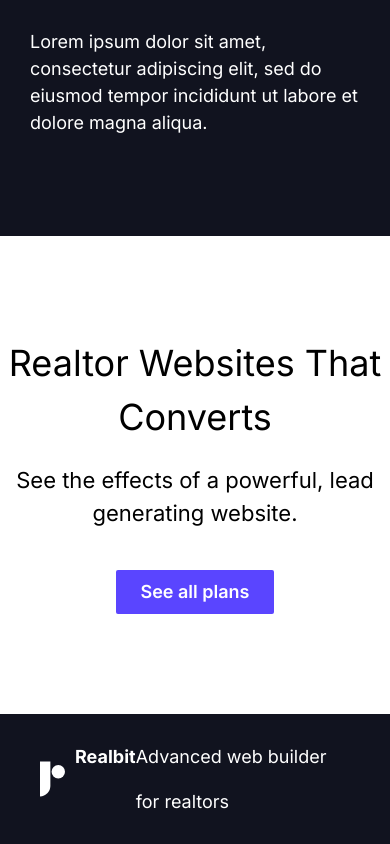
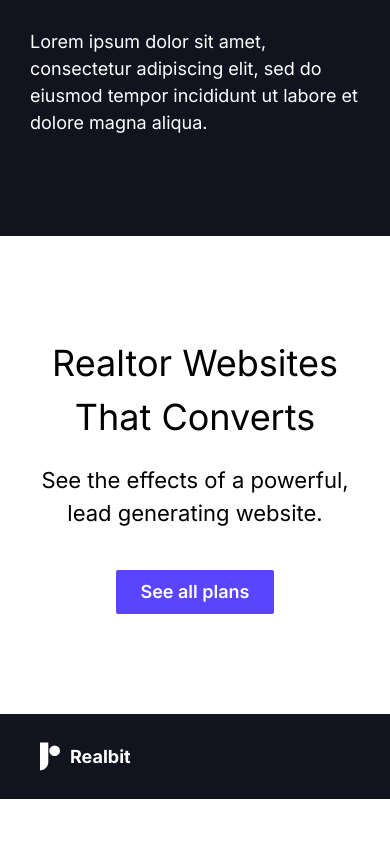
Before and after one commit to tsu019/realbit, a React (Create React App) app: page / in a window 390 px wide. Shown: the part 4967-5811 px from the top of the page. After the commit the page ends 5766 px from the top, so only its background shows below. Built offline with nearby package versions, Linux system fonts and the light colour scheme.

Commit message:
responsive

```diff
--- a/src/components/templates/Footer/index.js
+++ b/src/components/templates/Footer/index.js
@@ -6,7 +6,7 @@ const Footer = () => {
   return(
     <div>
       <div className="section-wrapper" style={{backgroundColor: '#FFF'}}>
-        <div className="text-center pt-40">
+        <div className="text-center pt-40 px-8 md:px-0">
           <Typography variant="h2">
             Realtor Websites That Converts
           </Typography>
@@ -19,9 +19,9 @@ const Footer = () => {
         </div>
       </div>
       <div className="flex px-16 py-8 align-middle" style={{backgroundColor: '#11131F'}}>
-          <img src='./logo-light.svg' style={{width: '2.5rem'}} />
+          <img src='./logo-light.svg' style={{width: '2rem'}} />
           <span className="pl-4" style={{color: '#FFF', fontWeight: '700', lineHeight: '2.5'}}>Realbit</span>
-        <div className="ml-auto">
+        <div className="hidden md:block ml-auto">
           <h5 style={{color: '#FFF', lineHeight: '2.5'}}>
             Advanced web builder for realtors
           </h5>
```
